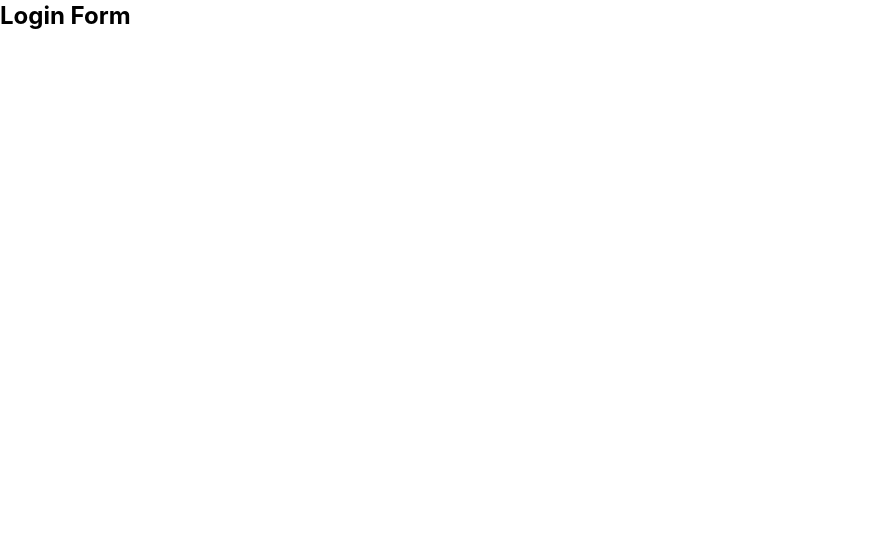
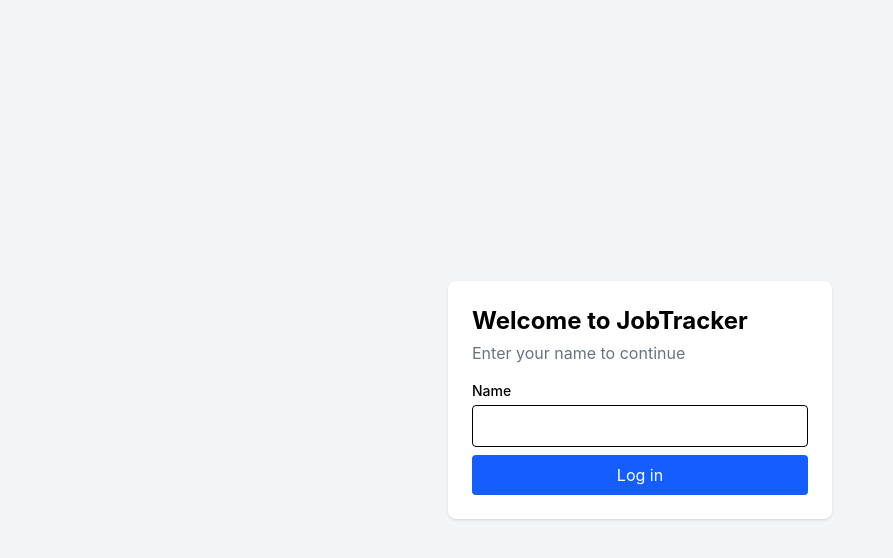
Before and after one commit to khushi898/job-tracker-m3, a React (Vite) app: page /login in a window 1280 px wide. Shown: the top 558 px of the page, without its empty margins (0-893 px from the left). Built offline with nearby package versions, Linux system fonts and the light colour scheme.

Commit message:
Add login,AuthContext and useLocalStprage

```diff
--- a/src/App.jsx
+++ b/src/App.jsx
@@ -1,5 +1,5 @@
 import {Routes, Route, Navigate} from "react-router-dom";
-import Layout from "./components/layout.jsx";
+import Layout from "./components/layout/Layout.jsx";
 import Dashboard from "./pages/Dashboard.jsx";
 import Applications from "./pages/Applications.jsx";
 import ApplicationForm from "./pages/ApplicationForm.jsx";
@@ -7,12 +7,14 @@ import ApplicationDetail from "./pages/ApplicationDetail.jsx";
 import ExploreJobs from "./pages/ExploreJobs.jsx";
 import Login from "./pages/Login.jsx";
 import NotFound from "./pages/NotFound.jsx";
+import ProtectedRoute from "./components/layout/ProtectedRoute.jsx";
 
 function App(){
   return(
    <Routes>
     <Route path="/login" element={<Login/>}/>
 
+    <Route element={<ProtectedRoute/>}>
     <Route element={<Layout/>}>
       <Route path="/" element={<Navigate to="/dashboard" replace />}/>
       <Route path="/dashboard" element={<Dashboard/>}/>
@@ -23,6 +25,7 @@ function App(){
       <Route path="/explore" element={<ExploreJobs/>}/>
       <Route path="*" element={<NotFound/>}/>
     </Route>
+    </Route>
    </Routes>
   )
 }
--- a/src/components/Navbar.jsx
+++ b/src/components/Navbar.jsx
@@ -1,4 +1,5 @@
 import {NavLink} from "react-router-dom";
+import { useAuth } from "../context/AuthContext.jsx";
 
 const links=[
     {to: "/dashboard",label:"Dashboard"},
@@ -7,6 +8,7 @@ const links=[
 ];
 
 function Navbar(){
+    const {user,logout}=useAuth();
     return(
         <nav className="bg-white shadow">
             <div className="max-w-6xl mx-auto px-4 py-3 flex flex-wrap items-center gap-4">
@@ -27,7 +29,14 @@ function Navbar(){
                     </NavLink>
                     ))}
                 </div>
+                <div className="ml-auto flex items-center gap-3">
+                    <span className="text-gray-600">Hi, {user}</span>
+                    <button onClick={logout} className="px-3 py-1 rounded border hover:bg-gray-100">
+                        Log Out
+                    </button>
+                </div>
             </div>
+
         </nav>
     )
 }
--- a/src/components/Layout.jsx
+++ b/src/components/layout/Layout.jsx
@@ -1,5 +1,5 @@
 import {Outlet} from "react-router-dom";
-import Navbar from "./Navbar.jsx";
+import Navbar from "../Navbar.jsx";
 
 function Layout(){
     return(
--- /dev/null
+++ b/src/components/layout/ProtectedRoute.jsx
@@ -0,0 +1,14 @@
+import {Navigate,Outlet} from "react-router-dom";
+import { useAuth } from "../../context/AuthContext.jsx";
+
+function ProtectedRoute(){
+    const {user}=useAuth();
+
+    if(!user){
+        return <Navigate to="/login" replace/>;
+
+    }
+    return <Outlet/>;
+}
+
+export default ProtectedRoute;
--- /dev/null
+++ b/src/context/AuthContext.jsx
@@ -0,0 +1,22 @@
+import { createContext,useContext } from "react";
+import useLocalStorage from "../hooks/useLocalStorage.js";
+
+const AuthContext=createContext(null);
+export function AuthProvider({ children}){
+    const[user,setUser]=useLocalStorage("jt-user",null);
+
+    function login(name){
+        setUser(name);
+    }
+    function logout(){
+        setUser(null);
+    }
+    return(
+        <AuthContext.Provider value={{user,login,logout}}>
+            {children}
+        </AuthContext.Provider>
+    );
+}
+export function useAuth(){
+    return useContext(AuthContext);
+}
--- /dev/null
+++ b/src/hooks/useLocalStorage.js
@@ -0,0 +1,22 @@
+import { useState,useEffect } from "react";
+
+
+function useLocalStorage(key,initialValue){
+    const [value,setValue]=useState(()=>{
+        try{
+            const saved=localStorage.getItem(key);
+            return saved!==null ? JSON.parse(saved):initialValue;
+
+        }catch{
+            return initialValue;
+        }
+    });
+
+    useEffect(()=>{
+        localStorage.setItem(key,JSON.stringify(value));
+
+    },[key,value]);
+    return[value,setValue];
+
+}
+export default useLocalStorage;
--- a/src/main.jsx
+++ b/src/main.jsx
@@ -1,13 +1,16 @@
 import { StrictMode } from 'react'
 import { createRoot } from 'react-dom/client'
 import {BrowserRouter} from 'react-router-dom';
+import { AuthProvider } from './context/AuthContext.jsx';
 import './index.css'
 import App from './App.jsx'
 
 createRoot(document.getElementById('root')).render(
   <StrictMode>
     <BrowserRouter>
+     <AuthProvider>
        <App />
+     </AuthProvider>
     </BrowserRouter>
 
   </StrictMode>,
--- a/src/pages/Login.jsx
+++ b/src/pages/Login.jsx
@@ -1,4 +1,50 @@
+import { useState } from "react";
+import { Navigate,useNavigate } from "react-router-dom";
+import { useAuth } from "../context/AuthContext.jsx";
+
 function Login(){
-    return<h1 className="text-2xl font-bold">Login Form</h1>
+    const[name,setName]=useState("");
+    const[error,setError]=useState("");
+    const {user,login}=useAuth();
+    const navigate=useNavigate();
+
+    if(user){
+        return <Navigate to="/dashboard" replace/>;
+
+    }
+
+    function handleSubmit(event){
+       event.preventDefault();
+       if(name.trim()===""){
+        setError("Please enter your name");
+        return;
+       }
+       login(name.trim());
+       navigate("/dashboard");
+    }
+
+    return(
+        <div className="min-h-screen bg-gray-100 flex items-center justify-center p-4">
+            <form onSubmit={handleSubmit} className="bg-white rounded-lg shadow p-6 w-full max-w-sm">
+                <h1 className="text-2xl font-bold mb-1">Welcome to JobTracker</h1>
+                <p className="text-gray-500 mb-4">Enter your name to continue</p>
+
+            <label htmlFor="name" className="block text-sm font-medium mb-1">Name</label>
+            <input
+              id="name"
+              type="text"
+              value={name}
+              onChange={(event)=>setName(event.target.value)}
+              className="w-full border rounded px-3 py-2 mb-2"
+              />
+
+              {error && <p className="text-red-600 text-sm mb-2">{error}</p>}
+
+              <button type="submit" className="w-full bg-blue-600 text-white py-2 rounded hover:bg-blue-700">
+                Log in
+              </button>
+            </form>
+        </div>
+    )
 }
 export default Login;
```
